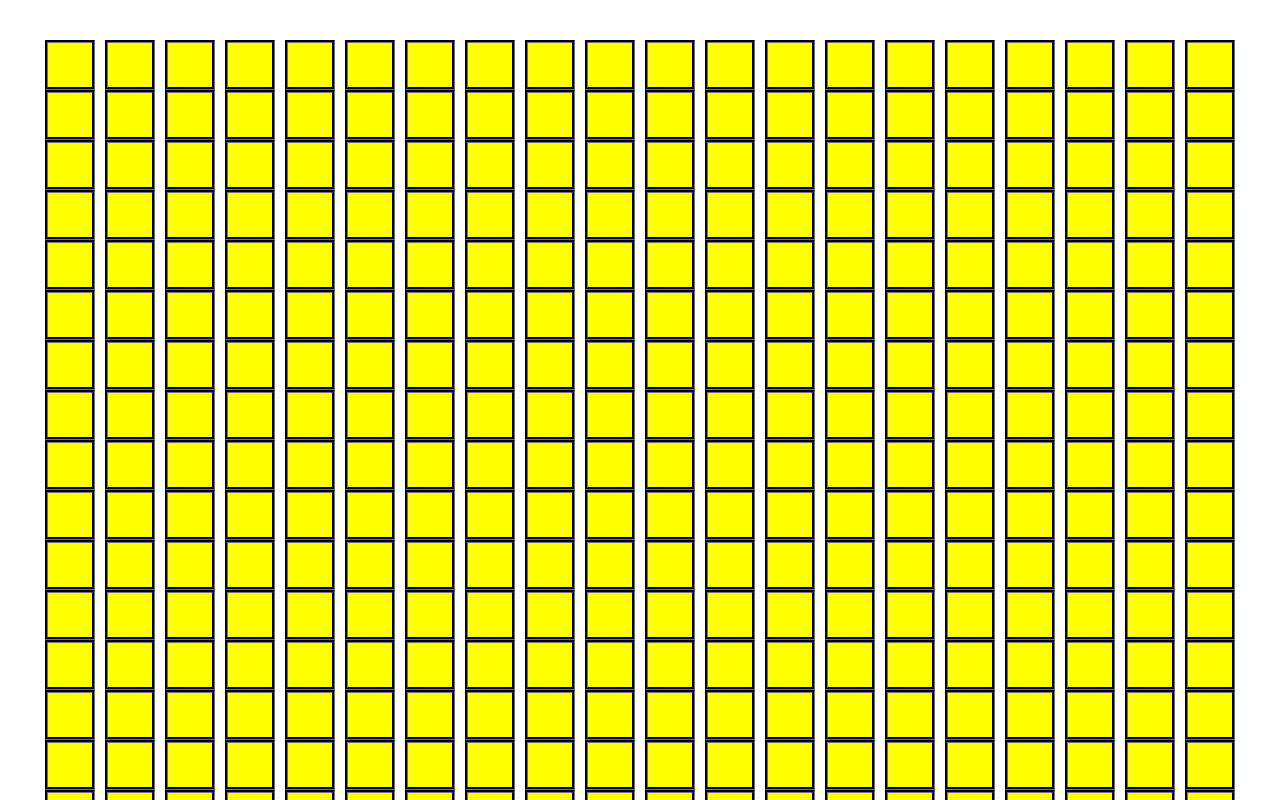
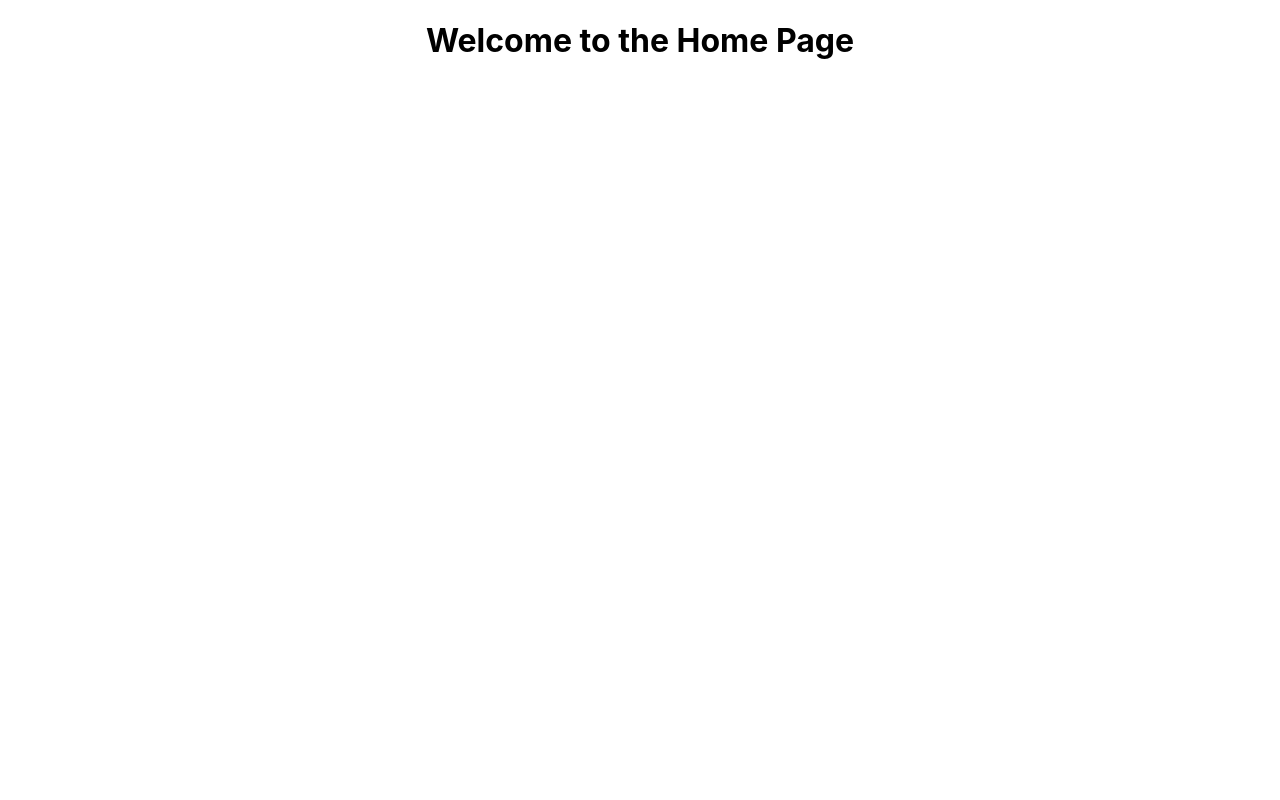
Before and after one commit to Ankush-Hegde/DSA_Wiz, a React (Create React App) app: page /home in a window 1280 px wide. Shown: the top 800 px of the page. Built offline with nearby package versions, Linux system fonts and the light colour scheme.

Commit message:
added the router

```diff
--- a/src/App.css
+++ b/src/App.css
@@ -1,9 +1,34 @@
 .App {
   text-align: center;
-  display:flex;
-  margin: 20px 20px 20px 20px;
-  padding: 20px 20px 20px 20px;
+}
 
+.toast-message-error,
+.toast-message-success {
+  position: fixed;
+  top: 0;
+  color: white;
+  padding: 10px;
+  border-radius: 5px;
+  font-size: 14px;
+  display: flex;
+  justify-content: center;
+  align-items: center;
+  width: 300px;
+  overflow-x: auto;
+  margin-left: calc(50% - 150px);
+  margin-top: 20px;
+  height: fit-content;
+  text-align: center;
+  font-family: Poppins;
+  font-weight: 500;
+}
+
+.toast-message-error {
+  background-color: #dd4343;
+}
+
+.toast-message-success {
+  background-color: #4adf00;
 }
 
 .App-logo {
@@ -41,14 +66,4 @@
   }
 }
 
-.grid {
-  border: #282c34;
-  border-style: groove;
-  background-color: yellow;
-  height: 50px;
-  width: 50px;
-}
-
-.div2 {
-  justify-content: center;
-}
+/* add font style here */
--- a/src/App.js
+++ b/src/App.js
@@ -1,111 +1,34 @@
-import logo from './logo.svg';
+import { React, useEffect } from "react";
+import {
+  BrowserRouter as Router,
+  Routes,
+  Route,
+  useNavigate,
+} from "react-router-dom";
 import './App.css';
+
+import Home from './pages/Home';
 
 function App() {
   return (
+    <Router>
+      <AppContent />
+    </Router>
+  );
+}
+
+function AppContent() {
+  const navigate = useNavigate();
+
+  useEffect(() => {
+    navigate('/home');
+  }, [navigate]);
+
+  return (
     <div className="App">
-      <div className="div2">
-        {Array.from({ length: 20 }, (_, index) => (
-          <button className='grid'></button>
-        ))}
-
-      </div>
-      <div className="div2">
-      {Array.from({ length: 20 }, (_, index) => (
-          <button className='grid'></button>
-        ))}
-      </div>
-      <div className="div2">
-      {Array.from({ length: 20 }, (_, index) => (
-          <button className='grid'></button>
-        ))}
-      </div>
-      <div className="div2">
-      {Array.from({ length: 20 }, (_, index) => (
-          <button className='grid'></button>
-        ))}
-      </div>
-      <div className="div2">
-      {Array.from({ length: 20 }, (_, index) => (
-          <button className='grid'></button>
-        ))}
-      </div>
-      <div className="div2">
-      {Array.from({ length: 20 }, (_, index) => (
-          <button className='grid'></button>
-        ))}
-      </div>
-      <div className="div2">
-      {Array.from({ length: 20 }, (_, index) => (
-          <button className='grid'></button>
-        ))}
-      </div>
-      <div className="div2">
-      {Array.from({ length: 20 }, (_, index) => (
-          <button className='grid'></button>
-        ))}
-      </div>
-      <div className="div2">
-      {Array.from({ length: 20 }, (_, index) => (
-          <button className='grid'></button>
-        ))}
-      </div>
-      <div className="div2">
-      {Array.from({ length: 20 }, (_, index) => (
-          <button className='grid'></button>
-        ))}
-      </div>
-      <div className="div1">
-        {Array.from({ length: 20 }, (_, index) => (
-          <button className='grid'></button>
-        ))}
-
-      </div>
-      <div className="div2">
-      {Array.from({ length: 20 }, (_, index) => (
-          <button className='grid'></button>
-        ))}
-      </div>
-      <div className="div2">
-      {Array.from({ length: 20 }, (_, index) => (
-          <button className='grid'></button>
-        ))}
-      </div>
-      <div className="div2">
-      {Array.from({ length: 20 }, (_, index) => (
-          <button className='grid'></button>
-        ))}
-      </div>
-      <div className="div2">
-      {Array.from({ length: 20 }, (_, index) => (
-          <button className='grid'></button>
-        ))}
-      </div>
-      <div className="div2">
-      {Array.from({ length: 20 }, (_, index) => (
-          <button className='grid'></button>
-        ))}
-      </div>
-      <div className="div2">
-      {Array.from({ length: 20 }, (_, index) => (
-          <button className='grid'></button>
-        ))}
-      </div>
-      <div className="div2">
-      {Array.from({ length: 20 }, (_, index) => (
-          <button className='grid'></button>
-        ))}
-      </div>
-      <div className="div2">
-      {Array.from({ length: 20 }, (_, index) => (
-          <button className='grid'></button>
-        ))}
-      </div>
-      <div className="div2">
-      {Array.from({ length: 20 }, (_, index) => (
-          <button className='grid'></button>
-        ))}
-      </div>
+      <Routes>
+        <Route path="/home" element={<Home />} />
+      </Routes>
     </div>
   );
 }
--- /dev/null
+++ b/src/pages/Home.js
@@ -0,0 +1,7 @@
+import React from "react";
+
+function Home() {
+  return <h1>Welcome to the Home Page</h1>;
+}
+
+export default Home;
```
Also changed, not shown: src/pages/auth/Login.js (added), src/pages/auth/SignUp.js (added), src/services/service.js (added).
